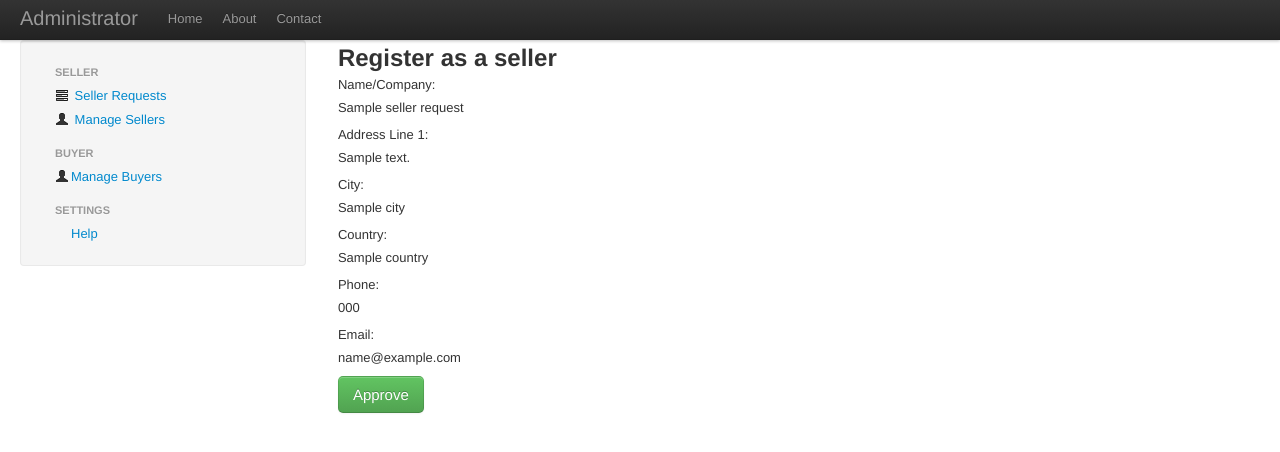
After one commit to devasiajoseph/relm_dir, a Django app: template administrator/templates/view_seller_request.html in a window 1280 px wide. The commit adds this page. Shown: the top 452 px of the page. Run offline with Django 3.2, Linux system fonts and the light colour scheme; the template is opened without the code that fills it: most values are stand-ins (such as "Sample title", 1, 10 or a date in 2020).

Commit message:
Admin update

```diff
--- a/administrator/templates/admin_base.html
+++ b/administrator/templates/admin_base.html
@@ -23,7 +23,7 @@
 	      <div class="well sidebar-nav" id="slideup">
 	      <ul class="nav nav-list" id="app-navigation">
 		<li class="nav-header">Seller</li>
-		<li><a href="/admin/seller/request/list"><i class="icon-tasks"></i> Seller Requests</a></li>
+		<li><a href="/admin/seller/request/list/all/1"><i class="icon-tasks"></i> Seller Requests</a></li>
 		<li><a href=""><i class="icon-user"></i> Manage Sellers</a></li>
 		<li class="nav-header">Buyer</li>
 		<li><a href=""><i class="icon-user"></i>Manage Buyers</a></li>
@@ -33,6 +33,7 @@
 	      </div>
 	    </div>
 	    <div class="span9">
+
             {% block content_body%}
 
             {%endblock%}
--- /dev/null
+++ b/administrator/templates/admin_dashboard.html
@@ -0,0 +1,5 @@
+{% extends "admin_base.html" %}
+{%block content_body %}
+Welcome to admin area. Use the side menu to navigate.
+
+{%endblock%}
--- /dev/null
+++ b/administrator/templates/view_seller_request.html
@@ -0,0 +1,54 @@
+{% extends "admin_base.html" %}
+{%block content_body %}
+<div class="form-stacked">
+  <h2>Register as a seller</h2>
+  <div class="alert alert-error none" id="message___all__"></div>
+  <div class="control-group" id="container_name">
+    <label for="id_name">Name/Company:</label>
+    <div class="input">
+      {{ seller_request.name }}
+      <div id="message_name" class="help-inline"></div>
+    </div>
+  </div>
+  <div class="control-group" id="container_address_line1">
+    <label for="id_email">Address Line 1:</label>
+    <div class="input">
+      {{ seller_request.address_line1 }}
+      <div id="message_address_line1" class="help-inline"></div>
+    </div>
+  </div>
+  <div class="control-group" id="container_city">
+    <label for="id_city">City:</label>
+    <div class="input">
+      {{ seller_request.city }}
+      <div id="message_city" class="help-inline"></div>
+    </div>
+  </div>
+  <div class="control-group" id="container_country">
+    <label for="id_country">Country:</label>
+    <div class="input">
+      {{ seller_request.country.name }}
+      <div id="message_country" class="help-inline"></div>
+    </div>
+  </div>
+  <div class="control-group" id="container_phone">
+    <label for="id_phone">Phone:</label>
+    <div class="input">
+      {{ seller_request.phone }}
+      <div id="message_phone" class="help-inline"></div>
+    </div>
+  </div>
+  <div class="control-group" id="container_email">
+    <label for="id_email">Email:</label>
+    <div class="input">
+      {{ seller_request.email }}
+      <div id="message_email" class="help-inline"></div>
+    </div>
+  </div>
+  <div class="control-group">
+    <a class="btn btn-large btn-success" onclick="App.User.seller_register_submit()" id="approve_button">Approve</a>
+  </div>
+
+</div>
+
+{%endblock%}
--- a/administrator/urls.py
+++ b/administrator/urls.py
@@ -14,7 +14,11 @@ urlpatterns = patterns('',
 
     # Uncomment the next line to enable the admin:
     # url(r'^admin/', include(admin.site.urls)),
+    url(r'^$', 'administrator.views.admin_dashboard', name='admin_dashboard'),
     url(r'^seller/request/list/(?P<list_type>[0-9A-Za-z\-]+)/(?P<page>[0-9]+)$',
         'administrator.views.seller_request_list',
         name='seller_request_list'),
+    url(r'^seller/request/view/(?P<object_id>[0-9]+)$',
+        'administrator.views.seller_request_view',
+        name='seller_request_view')
 )
--- a/app/forms.py
+++ b/app/forms.py
@@ -266,6 +266,8 @@ class SellerRequestForm(forms.Form):
         """
         Logic for fields
         """
+        if not ('email' in self.cleaned_data and 'name' in self.cleaned_data):
+            return self.cleaned_data
         if SellerRequest.objects.filter(
             name__iexact=self.cleaned_data['name'],
             email=self.cleaned_data['email'],
```
Also changed, not shown: administrator/templates/seller_request_list.html (+4 -4 lines), administrator/templates/seller_request_view.html (added, +19 -0 lines), administrator/templatetags/admin_extras.py (added, +16 -0 lines), administrator/views.py (+13 -0 lines), administrator/templatetags/__init__.py (added).
